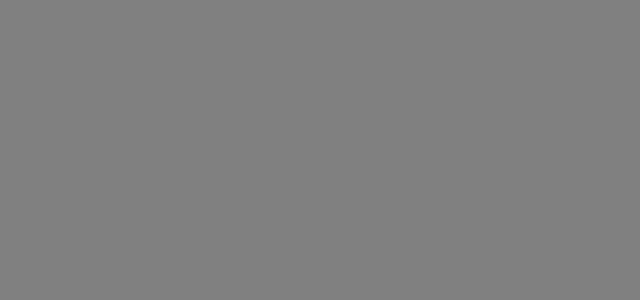
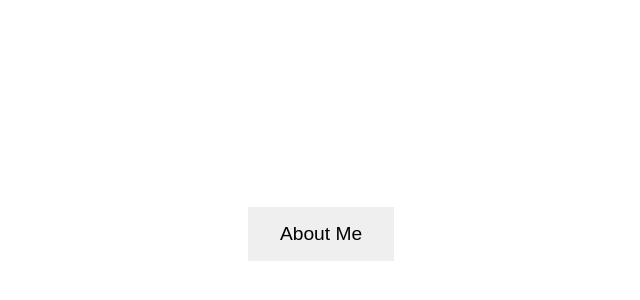
Before and after one commit to Krkeek/LearningGit, an Angular app: page /homePage in a window 1280 px wide. Shown: the part 166-466 px from the top of the page, without its empty margins (319-959 px from the left). Built offline with nearby package versions, Linux system fonts and the light colour scheme.

Commit message:
Added a navigation Button

```diff
--- a/src/app/pages/home-page/home-page.css
+++ b/src/app/pages/home-page/home-page.css
@@ -1,5 +1,20 @@
 .Section {
     height: 100vh;
     width: 100vw;
-    background-color: gray;
+    display: flex;
+    justify-content: space-around;
+    align-items: center;
 }
+
+.Button {
+    padding: 1rem 2rem !important;
+    font-size: 1.2rem;
+    border: none;
+    cursor: pointer;
+    transition: background-color 200ms linear ;
+}
+
+.Button:hover {
+    background-color: aqua;
+    transition: background-color 200ms linear ;
+}
--- a/src/app/pages/home-page/home-page.html
+++ b/src/app/pages/home-page/home-page.html
@@ -1,3 +1,3 @@
 <div class="Section">
-
+    <button  class="Button" (click)="redirectToAboutMe()">About Me</button>
 </div>
--- a/src/app/pages/home-page/home-page.ts
+++ b/src/app/pages/home-page/home-page.ts
@@ -1,4 +1,5 @@
-import { Component } from '@angular/core';
+import { Component, inject } from '@angular/core';
+import { Router } from '@angular/router';
 
 @Component({
   selector: 'app-home-page',
@@ -7,5 +8,11 @@ import { Component } from '@angular/core';
   styleUrl: './home-page.css'
 })
 export class HomePage {
+  private router = inject(Router)
+
+
+  protected redirectToAboutMe(){
+    this.router.navigate(['/aboutMe'])
+  }
 
 }
```
